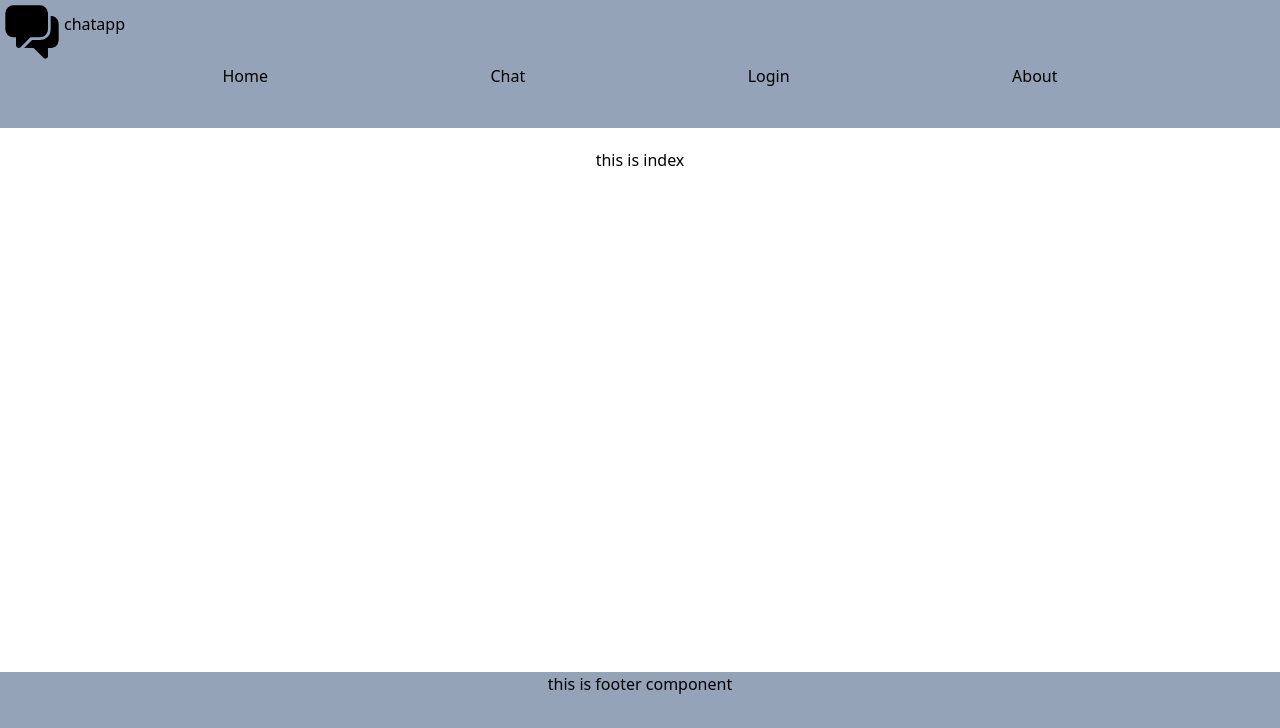
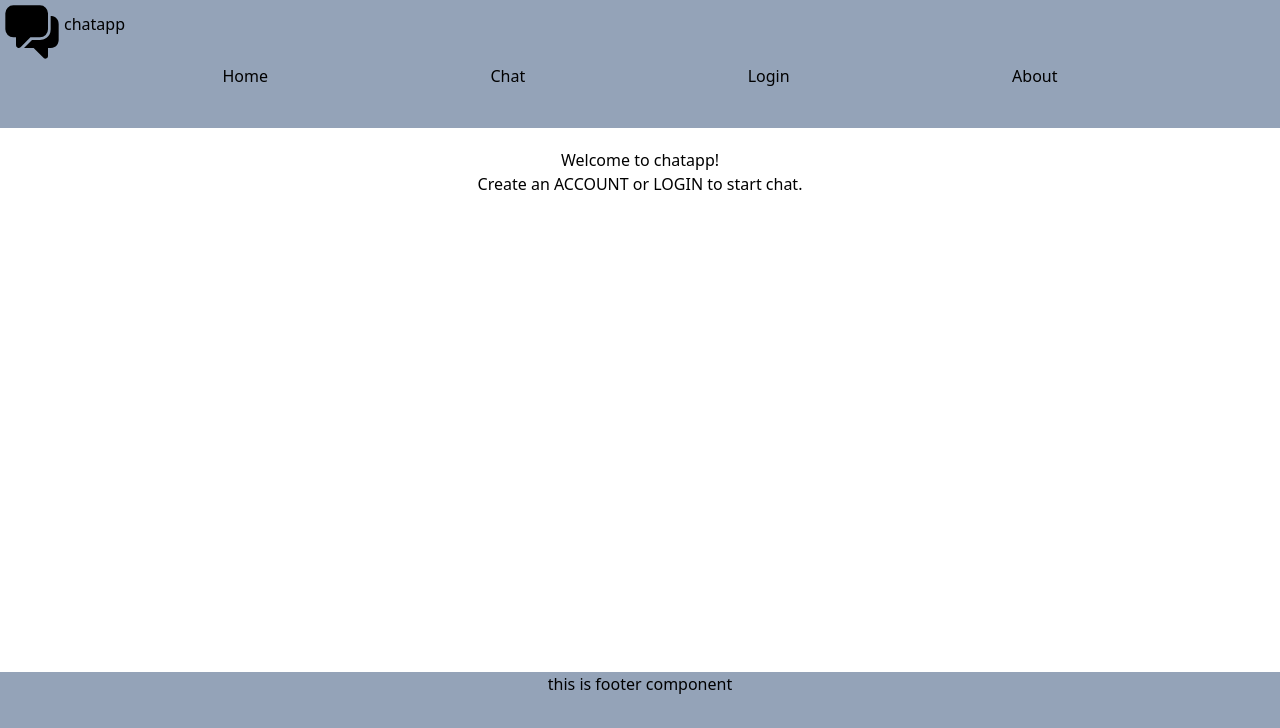
Before and after one commit to jakobpalmborg/chat, a Nuxt app in the folder chat-frontend/: page / in a window 1280 px wide. Shown: the top 728 px of the page. Built offline with nearby package versions, Linux system fonts and the light colour scheme.

Commit message:
very basic layout to home

```diff
--- a/chat-frontend/app.vue
+++ b/chat-frontend/app.vue
@@ -1,7 +1,7 @@
 <template>
   <div>
     <NuxtLayout>
-      <NuxtPage class="flex justify-center mt-5 mb-5 "/>
+      <NuxtPage />
     </NuxtLayout>
   </div>
 </template>
--- a/chat-frontend/components/CreateUser.vue
+++ /dev/null
@@ -1,3 +0,0 @@
-<template>
-    <div>this is createUser components</div>
-</template>
--- a/chat-frontend/layouts/default.vue
+++ b/chat-frontend/layouts/default.vue
@@ -1,7 +1,9 @@
 <template>
   <div class="DefaultLayout">
     <Header />
-    <slot />
+    <main class="flex justify-center mt-5 mb-5">
+      <slot />
+    </main>
     <Footer />
   </div>
 </template>
--- a/chat-frontend/pages/index.vue
+++ b/chat-frontend/pages/index.vue
@@ -1,3 +1,10 @@
 <template>
-  <div>this is index</div>
+
+  <div class="text-center">
+    <h1>Welcome to chatapp!</h1>
+    <p class="block">
+      Create an <nuxt-link to="/login">ACCOUNT</nuxt-link> or
+      <nuxt-link to="/login">LOGIN</nuxt-link> to start chat.
+    </p>
+  </div>
 </template>
```
